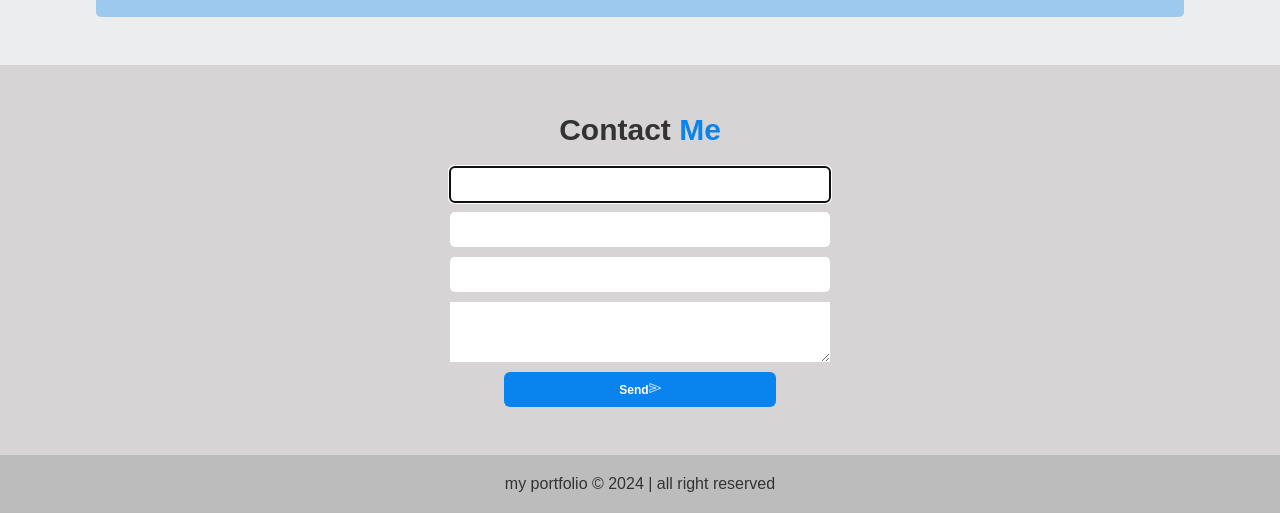
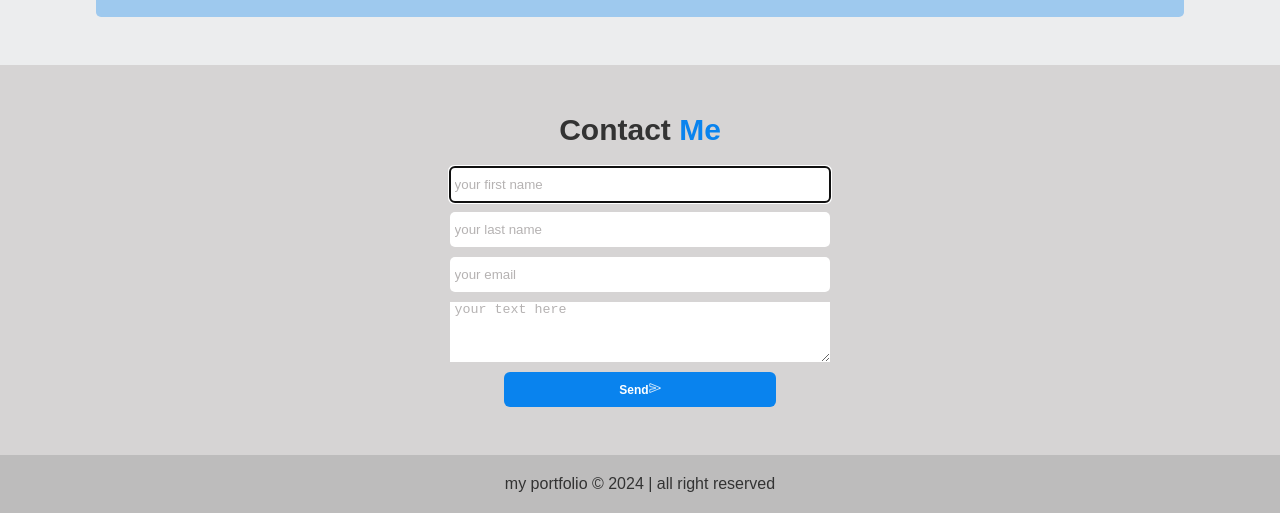
Before and after one commit to Ibrvhima/MyPortfolio, a plain HTML site: page index.html in a window 1280 px wide. Shown: the part 2156-2669 px from the top of the page. Drawn offline with nearby package versions, Linux system fonts and the light colour scheme.

Commit message:
Adding placeholder in the imput

```diff
--- a/index.html
+++ b/index.html
@@ -191,10 +191,10 @@
         <h2 class="contact">Contact</h2>
         <div class="formular">
           <form action="">
-            <input type="text" required autofocus />
-            <input type="text" required autofocus />
-            <input type="email" required autofocus />
-            <textarea name="" id="" required></textarea>
+            <input type="text" placeholder="your first name" required autofocus />
+            <input type="text" placeholder="your last name" required autofocus />
+            <input type="email" placeholder="your email" required autofocus />
+            <textarea name="" id="" placeholder="your text here" required></textarea>
             <button type="submit">
               Send<ion-icon name="send-outline"></ion-icon>
             </button>
--- a/styles.css
+++ b/styles.css
@@ -319,6 +319,9 @@ button {
   color: #fff;
   background-color: #0983ee;
 }
+::placeholder{
+  color: rgb(181, 178, 178);
+}
 /**********************Section footer****************/
 footer {
   padding: 2rem 9.8rem;
```
